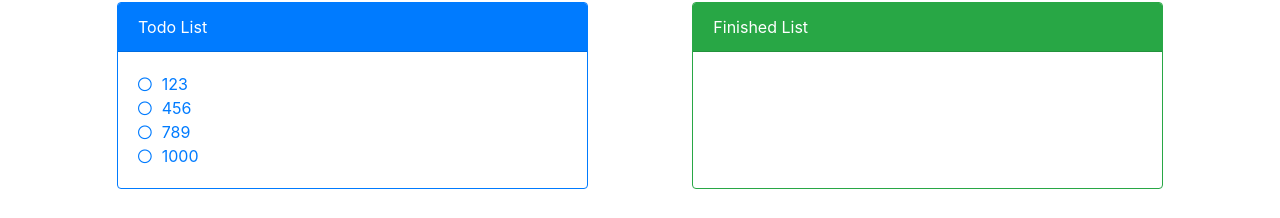
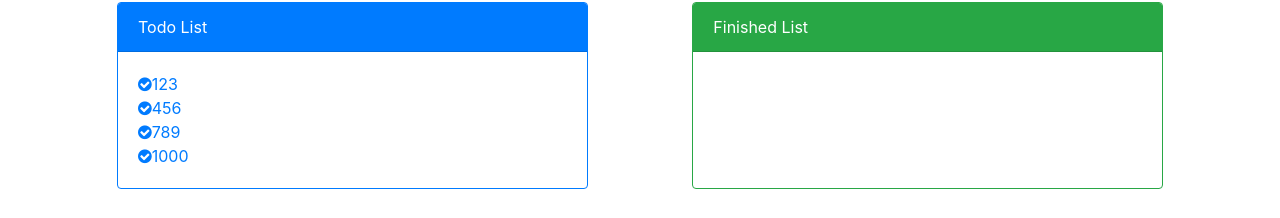
Before and after one commit to rzhouac/prj-todo-list, an Angular app: page /todo-list in a window 1280 px wide. Shown: the part 192-410 px from the top of the page. Built offline with nearby package versions, Linux system fonts and the light colour scheme.

Commit message:
[Ruda] child data to parent

```diff
--- a/src/app/todo-list/todo-list.component.html
+++ b/src/app/todo-list/todo-list.component.html
@@ -10,10 +10,12 @@
   <div class="card todo-list border-primary">
     <div class="card-header bg-primary text-white">Todo List</div>
     <div class="card-body text-primary">
-      <div *ngFor="let todo of todoList" class="todo-item">
-        <i class="fa fa-circle-thin" (click)="finishTodoItem(todo)"></i>
-        <span data-toggle="modal" data-target="#myModal" (click)="editTodo(todo)">{{ todo.content }}</span>
-      </div>
+      <app-todo
+        *ngFor="let todo of todoList"
+        [todo]="todo"
+        (updateStatus)="finishTodoItem(todo)"
+        (editTodo)="editTodo(todo)">
+      </app-todo>
     </div>
   </div>
   <div class="card todo-list border-success">
--- a/src/app/todo/todo.component.html
+++ b/src/app/todo/todo.component.html
@@ -1,4 +1,4 @@
 <div class="todo-item">
-  <i class="fa fa-check-circle"></i>
-  <span>{{ todo.content }}</span>
+  <i class="fa fa-check-circle" (click)="update()"></i>
+  <span data-toggle="modal" data-target="#myModal" (click)="edit()">{{ todo.content }}</span>
 </div>
--- a/src/app/todo/todo.component.ts
+++ b/src/app/todo/todo.component.ts
@@ -1,4 +1,4 @@
-import {Component, Input, OnInit} from '@angular/core';
+import {Component, EventEmitter, Input, OnInit, Output} from '@angular/core';
 import {ITodo} from '../todo-list/todo-list.component';
 
 @Component({
@@ -11,10 +11,21 @@ export class TodoComponent implements OnInit {
 
   @Input() todo: ITodo;
 
+  @Output() editTodo = new EventEmitter();
+  @Output() updateStatus = new EventEmitter();
+
   constructor() {
   }
 
   ngOnInit() {
   }
 
+  update() {
+    this.updateStatus.emit(this.todo);
+  }
+
+  edit() {
+    this.editTodo.emit(this.todo);
+  }
+
 }
```
